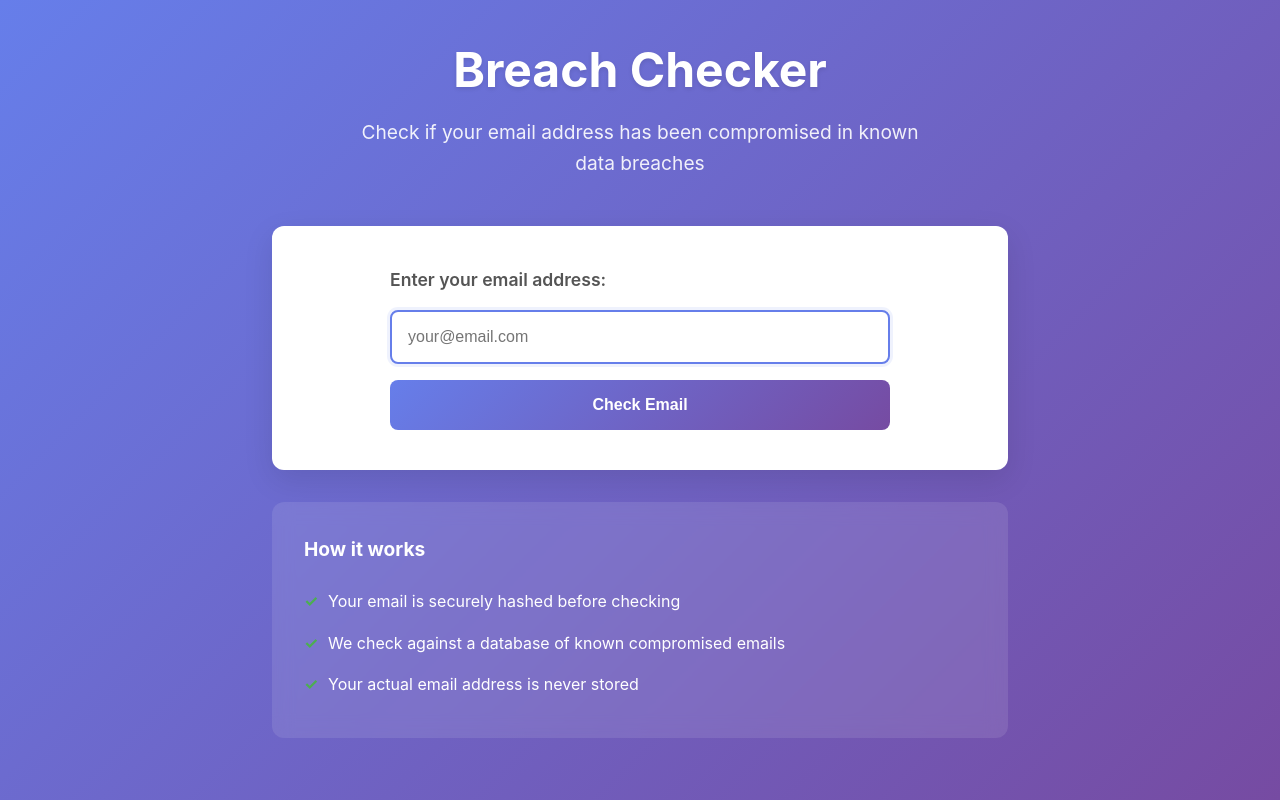
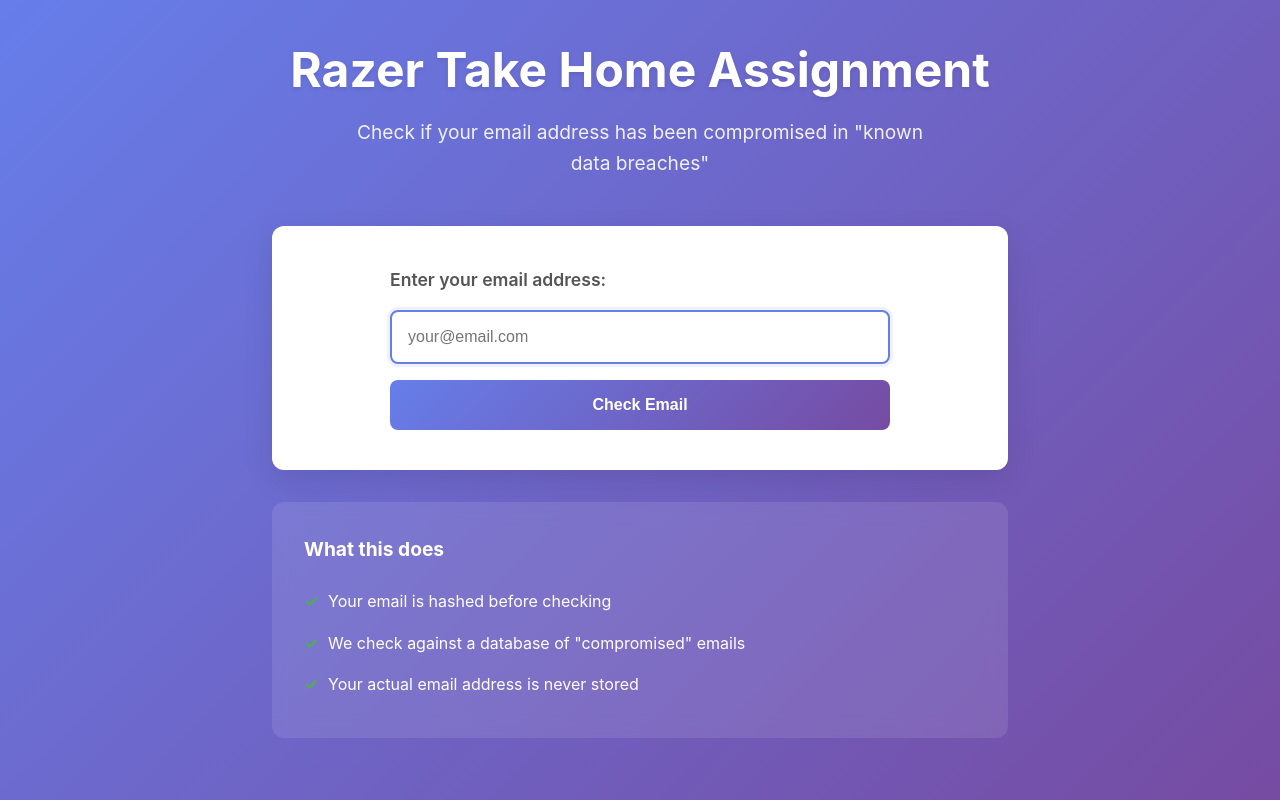
Before and after one commit to jhyoong/RZR-Assignment, a plain HTML site: page src/frontend/index.html in a window 1280 px wide. Drawn offline with Linux system fonts and the light colour scheme; no server answers.

Commit message:
text updates

```diff
--- a/src/frontend/index.html
+++ b/src/frontend/index.html
@@ -3,14 +3,14 @@
 <head>
     <meta charset="UTF-8">
     <meta name="viewport" content="width=device-width, initial-scale=1.0">
-    <title>Breach Checker - Check if Your Email is Compromised</title>
+    <title>Razer Take Home Assignment</title>
     <link rel="stylesheet" href="style.css">
 </head>
 <body>
     <div class="container">
         <header>
-            <h1>Breach Checker</h1>
-            <p>Check if your email address has been compromised in known data breaches</p>
+            <h1>Razer Take Home Assignment</h1>
+            <p>Check if your email address has been compromised in "known data breaches"</p>
         </header>
 
         <main>
@@ -42,10 +42,10 @@
 
         <footer>
             <div class="info">
-                <h3>How it works</h3>
+                <h3>What this does</h3>
                 <ul>
-                    <li>Your email is securely hashed before checking</li>
-                    <li>We check against a database of known compromised emails</li>
+                    <li>Your email is hashed before checking</li>
+                    <li>We check against a database of "compromised" emails</li>
                     <li>Your actual email address is never stored</li>
                 </ul>
             </div>
```
